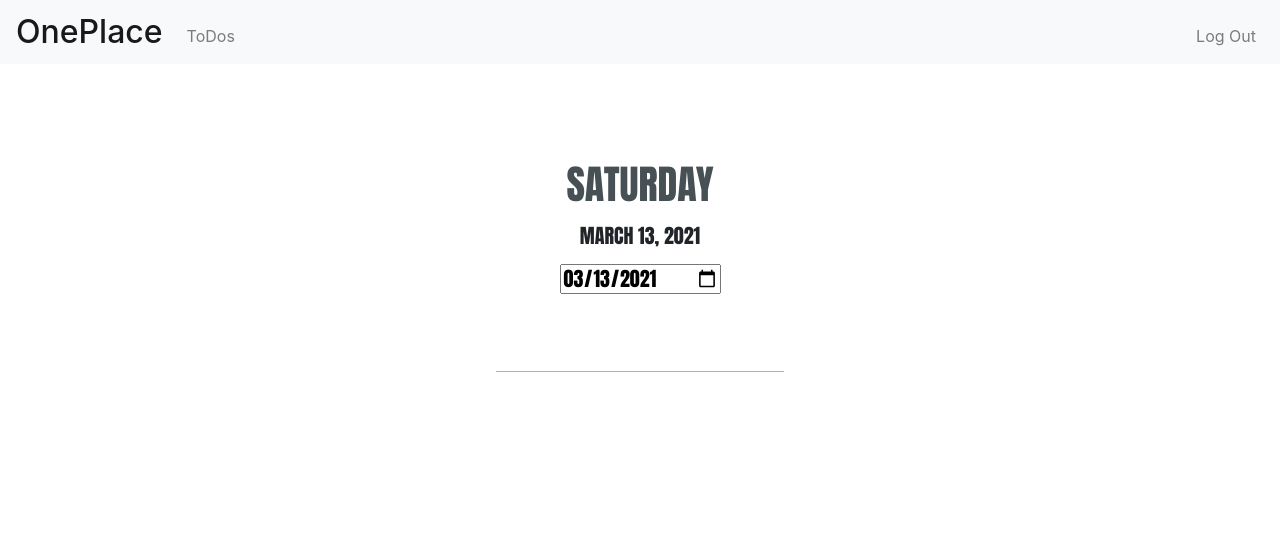
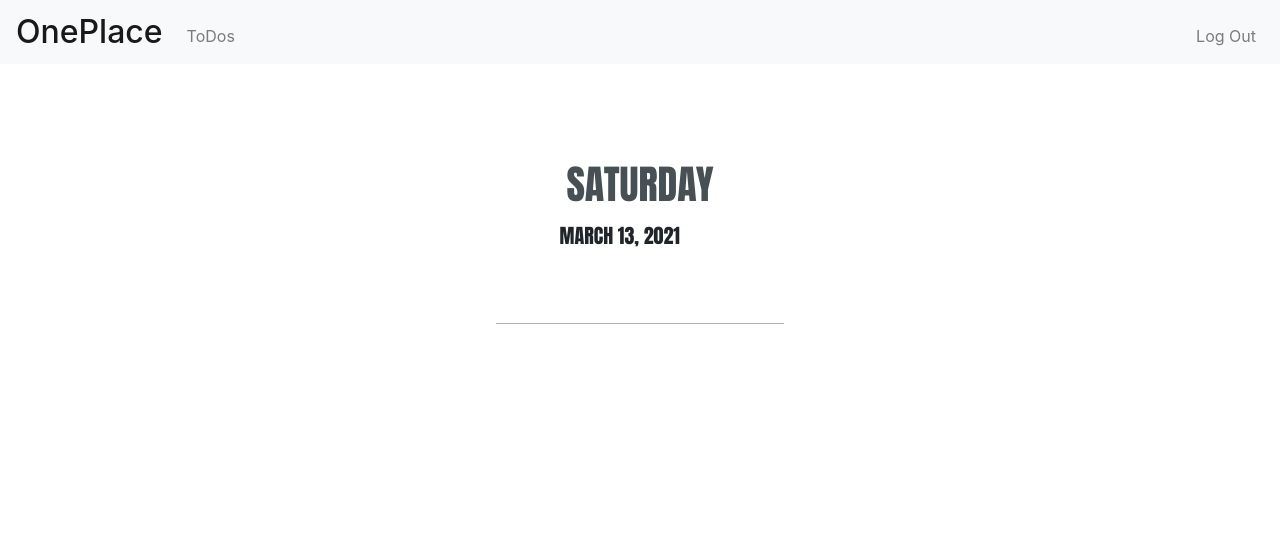
Before and after one commit to Agathasta/CS50_final_project, a Flask app: page / in a window 1280 px wide. Shown: the top 534 px of the page. Run offline with Flask 2, Linux system fonts and the light colour scheme; a user stored in the database is signed in; data comes from the database, SQL or seed files in the repository; both versions use the stored data as it was after the commit; some libraries are stand-ins or nearby versions.

Commit message:
Working change of date :)

```diff
--- a/application.py
+++ b/application.py
@@ -44,6 +44,7 @@ app.config["SESSION_PERMANENT"] = False
 app.config["SESSION_TYPE"] = "filesystem"
 Session(app)
 
+# Convert current date to a string to be used as a default by "/<date>"
 now = datetime.now().strftime("%Y-%m-%d")
 
 @app.route("/")
@@ -53,9 +54,14 @@ def home(date=now):
     """Show homepage"""
 
     user_id = session.get("user_id")
+
+    # Transform date string into a date object
     date = datetime.strptime(date, '%Y-%m-%d').date()
-    session["date"]=date
 
+    # Save date in a session to be able to move it around
+    session["date"] = date
+
+    # Move date of ToDo to current day if not done
     if date == now:
         todos = Todos.query.filter_by(user_id=user_id, done=False).all()
         for todo in todos:
@@ -122,7 +128,6 @@ def login():
         name = request.form.get("username")
         password = request.form.get("password")
 
-        # Ensure username and password are submitted
         if not name or not password:
             flash("You must provide a username and a password")
             return render_template("login.html")
@@ -133,10 +138,9 @@ def login():
             flash("Invalid username and/or password")
             return render_template("login.html")
 
-        # Remember which user has logged in
+        # Remember the logged-in user
         session["user_id"] = user.id
 
-        # Redirect user to home page
         return redirect(url_for("home"))
 
     else:
@@ -152,7 +156,6 @@ def register():
         name = request.form.get("username")
         password = request.form.get("password")
 
-        # Ensure username and password were submitted, user doesn't exist, and same password was typed twice
         if not name:
             flash("You must provide a valid username")
             return render_template("register.html")
--- a/static/css/style.css
+++ b/static/css/style.css
@@ -1,6 +1,6 @@
 /* solve the problem with the fixed nav-bar */
-body {
-  padding-top: 65px;
+.alert {
+  padding-top: 75px;
 }
 
 @media (max-width: 768px) {
@@ -86,8 +86,28 @@ a.nostyle:link, a.nostyle:visited {
 }
 
 .hidden {
-  visibility: hidden;
+  /* visibility: hidden; */
+  display: none;
 }
 #row:hover .hidden {
-  visibility: visible;
+  /* visibility: visible; */
+  display: inline;
 }
+
+.bottom {
+  grid-template-columns: 1fr;
+  display: grid;
+}
+.top {
+  grid-area: 1 / 1;
+  border: 0;
+  background: white;
+}
+#date-f {
+  z-index: 9;
+  cursor: pointer;
+}
+#date:focus {
+  border: 0;
+  outline: none;
+}
--- a/templates/home.html
+++ b/templates/home.html
@@ -1,38 +1,43 @@
-{% extends "template.html" %}
+{% extends "z_navbar.html" %}
 
 {% block title %}
 ToDos
 {% endblock %}
 
 {% block main %}
-<div
-  class="container-fluid d-flex flex-column align-items-center content">
+<div class="container-fluid d-flex flex-column align-items-center content">
 
   <!-- Display day name -->
   <p class="h1 sans-serif blue pb-2" id="day"></p>
 
-  <!-- Display date & editable date -->
-  <p class="h5 sans-serif mb-3" id="date-f"></p>
-  <form onchange="window.location = '/' + date.value; return false;">
-    <input class="h5 sans-serif mb-3" id="date" type="date"
-      value="{{ date }}">
-  </form>
+  <!-- Display editable date -->
+  <div class="d-inline-flex align-items-baseline">
+    <div class="bottom">
 
+      <p class="h5 sans-serif top" id="date-f" onclick="calendar()"></p>
 
+      <form onchange="window.location = '/' + date.value; return false;" class="top">
+        <input class="h5 sans-serif" id="date" type="date" value="{{ date }}" required="">
+      </form>
+
+    </div>
+  </div>
+
+  <!-- Display ToDo list -->
   <div class="d-inline-flex flex-column align-items-center pt-4">
     {% for todo in todo_list %}
 
-    <div class="d-inline-flex justify-content-between list-row"
-      id="row">
+    <div class="d-inline-flex justify-content-between list-row" id="row">
 
-      <a class="nostyle {{'checked' if todo['done']}} serif"
-        href="/check/{{ todo.id }}/{{ date }}">{{ todo.todo }}</a>
+      <!-- Show & check ToDO - GET -->
+      <a class="nostyle {{'checked' if todo['done']}} serif" href="/check/{{ todo.id }}/{{ date }}">{{ todo.todo }}</a>
 
       <div class="hidden {{'checked' if todo['done']}}">
-        <!-- <a class="nostyle" href="/repeat/{{ todo.id }}"><i class="bi bi-arrow-repeat"></i></a>
-        <a class="nostyle" href="/edit/{{ todo.id }}"><i class="bi bi-pencil"></i></a> -->
-        <a class="nostyle" href="/delete/{{ todo.id }}/{{ date }}"><i
-            class="bi bi-trash"></i></a>
+        <!-- <a class="nostyle" href="/repeat/{{ todo.id }}"><i class="bi bi-arrow-repeat"></i></a> -->
+        <!-- <a class="nostyle" href="/edit/{{ todo.id }}"><i class="bi bi-pencil"></i></a> -->
+
+        <!-- Delete ToDo - GET -->
+        <a class="nostyle" href="/delete/{{ todo.id }}/{{ date }}"><i class="bi bi-trash"></i></a>
       </div>
 
     </div>
@@ -40,9 +45,9 @@ ToDos
     {% endfor %}
   </div>
 
+  <!-- Add ToDo - POST -->
   <form action="/add" method="post">
-    <input class="form-control-plaintext list-row serif" type="text"
-      name="todo" autofocus>
+    <input class="form-control-plaintext list-row serif" type="text" name="todo" autofocus>
     <input class="hidden" id="date_h" type="date" value="{{ date }}">
     <input class="hidden" type="submit" value="submit" />
   </form>
@@ -51,7 +56,8 @@ ToDos
 
 
 <script>
-  let d = new Date(document.getElementById('date').value);
+  let date = document.getElementById('date')
+  let d = new Date(date.value);
 
   const days = ['Sunday', 'Monday', 'Tuesday', 'Wednesday', 'Thursday', 'Friday', 'Saturday'];
   const months = ['January', 'February', 'March', 'April', 'May', 'June', 'July', 'August', 'September', 'October', 'November', 'December'];
@@ -61,6 +67,34 @@ ToDos
   let formatted_date = `${months[d.getMonth()]} ${d.getDate()}, ${d.getFullYear()}`;
   document.getElementById('date-f').innerHTML = formatted_date.toUpperCase();
 
+
+  // Show date-picker
+  let date_f = document.getElementById('date-f')
+
+  date_f.style.display = 'inline';
+  function calendar() {
+    console.log(window.getComputedStyle(date, null).getPropertyValue("display"));
+    if (date_f.style.display = 'inline') {
+      date_f.style.display = 'none';
+      date.focus();
+    } else {
+      date_f.style.display = 'inline';
+    }
+  }
+  // Hide date-picker if clicked outside
+  document.addEventListener('click', function (event) {
+    let calendar = document.querySelector('.bottom');
+    let target = event.target;  // clicked element
+
+    do {
+      if (target == calendar) {
+        return;
+      }
+      target = target.parentNode;
+    } while (target);
+    date_f.style.display = 'inline';
+  });
+
 </script>
 
 {% endblock %}
--- a/templates/template.html
+++ /dev/null
@@ -1,97 +0,0 @@
-<!DOCTYPE html>
-
-<html lang="en">
-
-<head>
-
-  <meta charset="utf-8">
-  <meta name="viewport" content="initial-scale=1, width=device-width">
-
-  <!-- Bootstrap CSS -->
-  <link rel="stylesheet" href="https://cdn.jsdelivr.net/npm/bootstrap@4.6.0/dist/css/bootstrap.min.css"
-    integrity="sha384-B0vP5xmATw1+K9KRQjQERJvTumQW0nPEzvF6L/Z6nronJ3oUOFUFpCjEUQouq2+l" crossorigin="anonymous">
-
-  <!-- Custom CSS -->
-  <link href="{{ url_for('static', filename='css/style.css') }}" rel="stylesheet">
-
-  <!-- Google fonts -->
-  <link rel="preconnect" href="https://fonts.gstatic.com">
-  <link href="https://fonts.googleapis.com/css2?family=Anton&family=Shippori+Mincho&display=swap" rel="stylesheet">
-
-  <!-- Bootstrap icons -->
-  <link rel="stylesheet" href="https://cdn.jsdelivr.net/npm/bootstrap-icons@1.4.0/font/bootstrap-icons.css">
-
-  <!-- jQuery and Bootstrap Bundle (includes Popper) -->
-  <script src="https://code.jquery.com/jquery-3.5.1.slim.min.js"
-    integrity="sha384-DfXdz2htPH0lsSSs5nCTpuj/zy4C+OGpamoFVy38MVBnE+IbbVYUew+OrCXaRkfj"
-    crossorigin="anonymous"></script>
-  <script src="https://cdn.jsdelivr.net/npm/bootstrap@4.6.0/dist/js/bootstrap.bundle.min.js"
-    integrity="sha384-Piv4xVNRyMGpqkS2by6br4gNJ7DXjqk09RmUpJ8jgGtD7zP9yug3goQfGII0yAns"
-    crossorigin="anonymous"></script>
-
-
-  <title>OnePlace: {% block title %}{% endblock %}</title>
-
-</head>
-
-<body>
-  <nav class="navbar navbar-expand-md navbar-light bg-light fixed-top">
-    <!-- Brand -->
-    <a class="navbar-brand" href="/"><span class="h2 phone">OnePlace</span></a>
-
-    <!-- Toggler/collapsibe Button -->
-    <button class="navbar-toggler" type="button" data-toggle="collapse" data-target="#collapsibleNavbar">
-      <span class="navbar-toggler-icon"></span>
-    </button>
-
-    <!-- Navbar links -->
-    <div class="collapse navbar-collapse" id="collapsibleNavbar">
-      {% if session.user_id %}
-      <ul class="navbar-nav mr-auto mt-2">
-        <li class="nav-item">
-          <a class="nav-link" href="/today">ToDos</a>
-        </li>
-        <!-- <li class="nav-item">
-          <a class="nav-link" href="/">Week</a>
-        </li>
-        <li class="nav-item">
-          <a class="nav-link" href="#">Lists</a>
-        </li> -->
-      </ul>
-      <ul class="navbar-nav ml-auto mt-2">
-        <li class="nav-item"><a class="nav-link" href="/welcome">Log
-            Out</a></li>
-      </ul>
-      {% else %}
-      <ul class="navbar-nav ml-auto mt-2">
-        <li class="nav-item"><a class="nav-link" href="/register">Register</a></li>
-        <li class="nav-item"><a class="nav-link" href="/login">Log
-            In</a></li>
-      </ul>
-      {% endif %}
-    </div>
-  </nav>
-
-
-  {% if get_flashed_messages() %}
-  <header>
-    <div class="alert alert-info border text-center" role="alert">
-      {{ get_flashed_messages() | join(' ') }}
-    </div>
-  </header>
-  {% endif %}
-
-  <main>
-    {% block main %}{% endblock %}
-  </main>
-
-  <footer class="small text-center text-muted fixed-bottom">
-    Inspired by <a href="https://teuxdeux.com/" target="_blank">TeuxDeux</a>.
-  </footer>
-
-
-  <script type="text/javascript" src="{{ url_for('static', filename='js/script.js') }}"></script>
-
-</body>
-
-</html>
--- /dev/null
+++ b/templates/z_base.html
@@ -0,0 +1,70 @@
+<!DOCTYPE html>
+
+<html lang="en">
+
+<head>
+
+  <meta charset="utf-8">
+  <meta name="viewport" content="initial-scale=1, width=device-width">
+
+  <!-- Bootstrap CSS -->
+  <link rel="stylesheet"
+    href="https://cdn.jsdelivr.net/npm/bootstrap@4.6.0/dist/css/bootstrap.min.css"
+    integrity="sha384-B0vP5xmATw1+K9KRQjQERJvTumQW0nPEzvF6L/Z6nronJ3oUOFUFpCjEUQouq2+l"
+    crossorigin="anonymous">
+
+  <!-- Custom CSS -->
+  <link href="{{ url_for('static', filename='css/style.css') }}"
+    rel="stylesheet">
+
+  <!-- Google fonts -->
+  <link rel="preconnect" href="https://fonts.gstatic.com">
+  <link
+    href="https://fonts.googleapis.com/css2?family=Anton&family=Shippori+Mincho&display=swap"
+    rel="stylesheet">
+
+  <!-- Bootstrap icons -->
+  <link rel="stylesheet"
+    href="https://cdn.jsdelivr.net/npm/bootstrap-icons@1.4.0/font/bootstrap-icons.css">
+
+  <!-- jQuery and Bootstrap Bundle (includes Popper) -->
+  <script src="https://code.jquery.com/jquery-3.5.1.slim.min.js"
+    integrity="sha384-DfXdz2htPH0lsSSs5nCTpuj/zy4C+OGpamoFVy38MVBnE+IbbVYUew+OrCXaRkfj"
+    crossorigin="anonymous"></script>
+  <script
+    src="https://cdn.jsdelivr.net/npm/bootstrap@4.6.0/dist/js/bootstrap.bundle.min.js"
+    integrity="sha384-Piv4xVNRyMGpqkS2by6br4gNJ7DXjqk09RmUpJ8jgGtD7zP9yug3goQfGII0yAns"
+    crossorigin="anonymous"></script>
+
+  <!-- Bootstrap Datepicker -->
+  <script
+    src="https://cdnjs.cloudflare.com/ajax/libs/bootstrap-datepicker/1.9.0/js/bootstrap-datepicker.min.js"
+    integrity="sha512-T/tUfKSV1bihCnd+MxKD0Hm1uBBroVYBOYSk1knyvQ9VyZJpc/ALb4P0r6ubwVPSGB2GvjeoMAJJImBG12TiaQ=="
+    crossorigin="anonymous"></script>
+
+
+  <title>OnePlace: {% block title %}{% endblock %}</title>
+
+</head>
+
+<body>
+  {% block navbar %}{% endblock %}
+
+
+
+  <main>
+    {% block main %}{% endblock %}
+  </main>
+
+  <footer class="small text-center text-muted fixed-bottom">
+    Inspired by <a href="https://teuxdeux.com/"
+      target="_blank">TeuxDeux</a>.
+  </footer>
+
+
+  <script type="text/javascript"
+    src="{{ url_for('static', filename='js/script.js') }}"></script>
+
+</body>
+
+</html>
```
Also changed, not shown: templates/login.html (+10 -5 lines), templates/logout.html (+12 -7 lines), templates/register.html (+12 -6 lines), templates/z_navbar.html (added, +52 -0 lines), README.md, remember.db.
